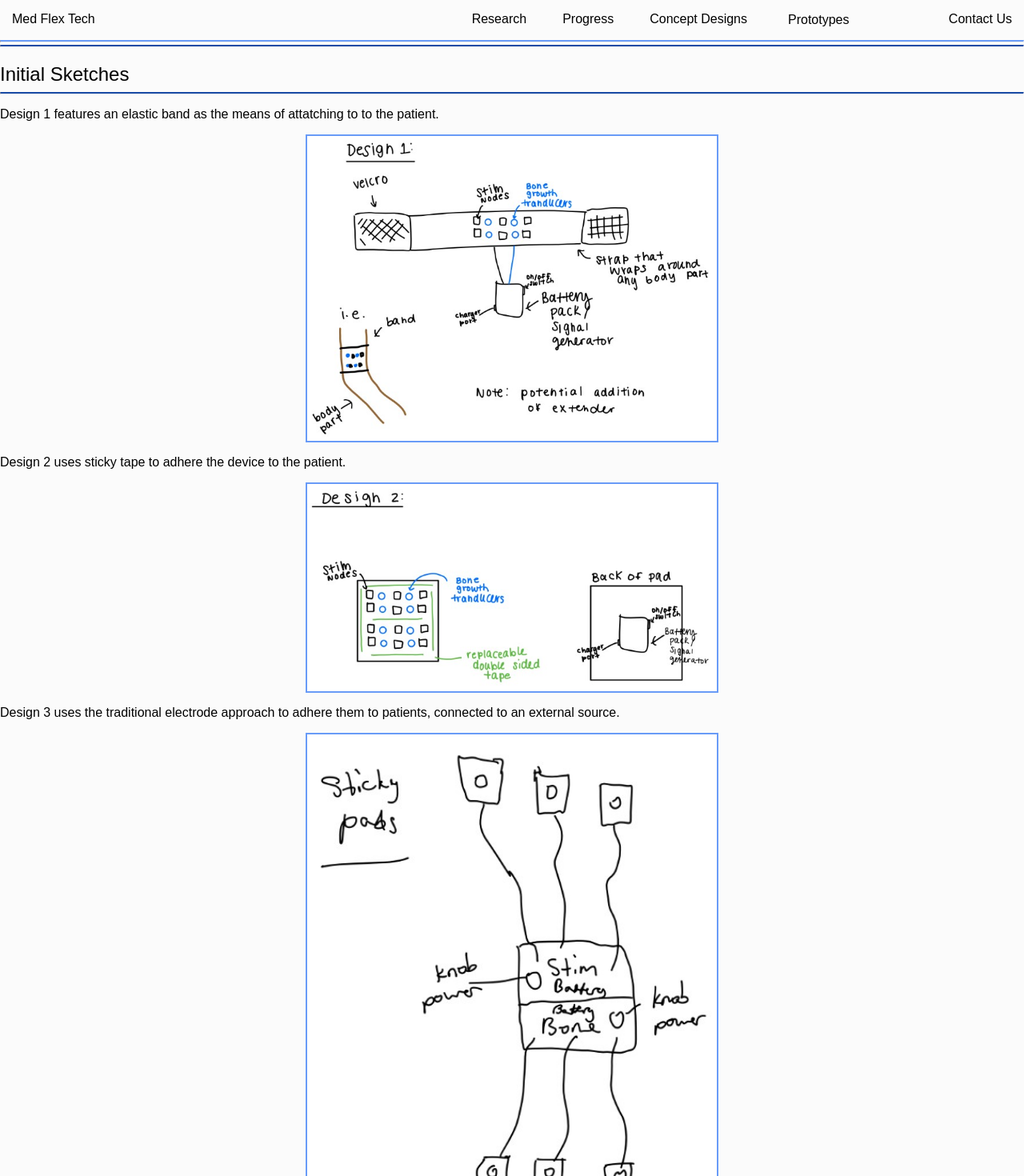
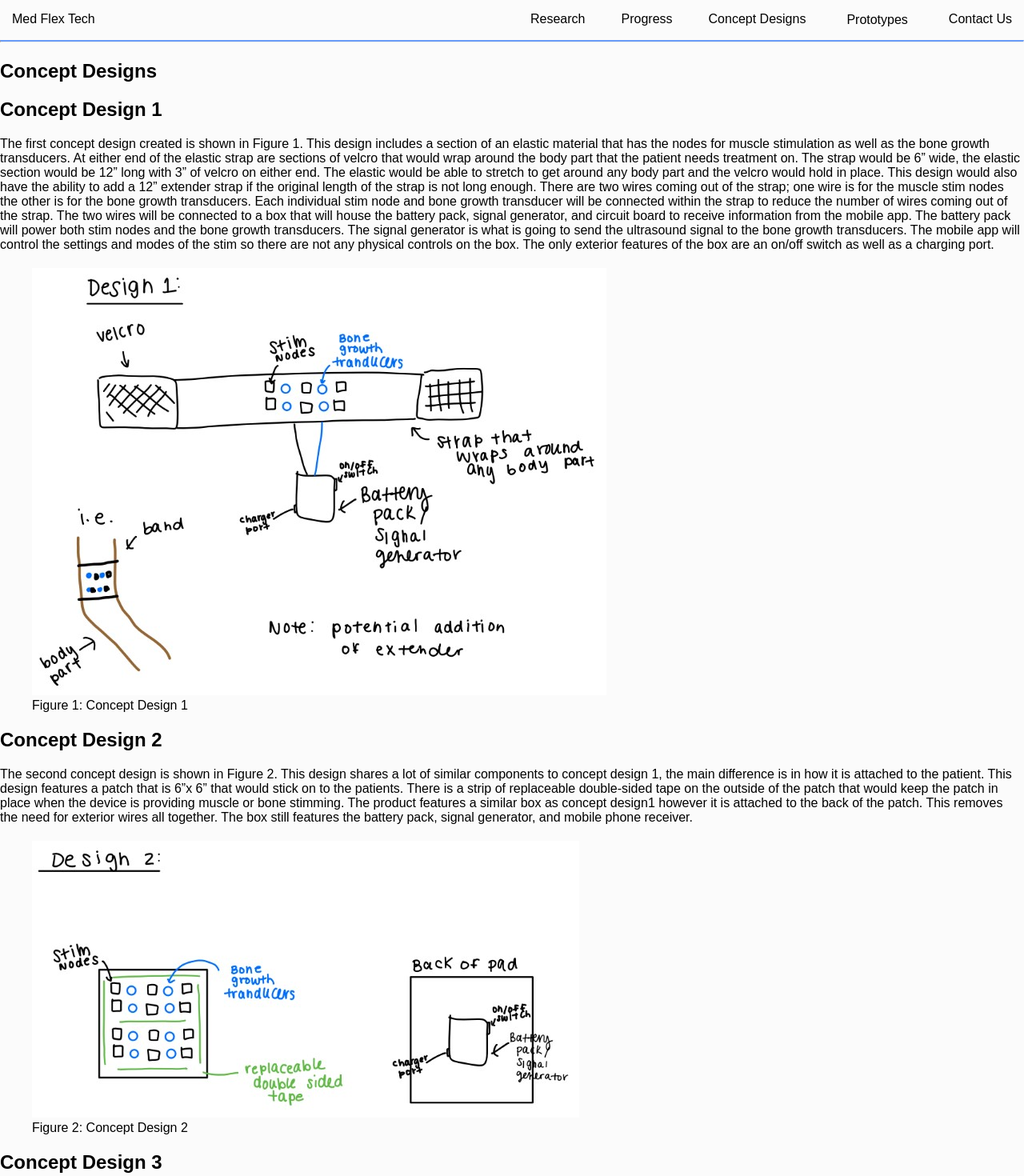
Before and after one commit to laureningy/SeniorDesignWebsite, a SvelteKit app: page /ConceptDesigns in a window 1280 px wide. Shown: the top 1470 px of the page at 80% size. Built offline with nearby package versions, Linux system fonts and the light colour scheme.

Commit message:
redid navbar and concept designs page

```diff
--- a/src/components/Menu.svelte
+++ b/src/components/Menu.svelte
@@ -1,39 +1,54 @@
-<div>
+<script>
+  // Your existing script content (if any)
+</script>
+
+<div class="menu-container">
 	<button><slot name="toggle" /></button>
-	<menu><slot /></menu>
+	<div class="dropdown-content">
+		<slot />
+	</div>
 </div>
 
 <style>
-	div {
-		transition: all 0.5s ease;
+.menu-container {
+	position: relative;
+	display: inline-block;
 }
 
 button {
 	border: none;
 	background-color: inherit;
-    align-items: center;
-    color: black;
-    text-decoration: none;
+	font-size: 16px;
 }
 
-  menu {
-    margin-block-start: 0;
-    padding: 0;
-    border: none;
-    border-radius: 10%;
-    background-color: white;
-    visibility: hidden;
-    opacity: 0;
-		right: 1%;
-    overflow: hidden;
+.dropdown-content {
+	display: none;
+	position: absolute;
+	background-color: #f9f9f9;
+	min-width: 160px;
+	box-shadow: 0px 8px 16px 0px rgba(0,0,0,0.2);
+	padding: 12px 16px;
+	z-index: 1;
 }
 
-  div:hover,
-  div:focus,
-  div:hover > menu,
-  div:focus > menu {
+.menu-container:hover .dropdown-content {
 	display: block;
-    visibility: visible;
-    opacity: 1;
 }
+
+.menu-container:hover button {
+	background-color: #f1f1f1;
+}
+
+/* Ensuring font uniformity */
+button, .dropdown-content {
+	font-family: inherit; /* Adjust this line to match your desired font, or use 'inherit' to use the parent's font */
+	font-size: 16px; /* Adjust as needed */
+}
+
+/* Adjust dropdown content box */
+.dropdown-content {
+    /* Other styles remain unchanged */
+    box-sizing: border-box; /* This ensures padding is included in the width */
+}
+
 </style>
--- a/src/components/MenuItem.svelte
+++ b/src/components/MenuItem.svelte
@@ -4,13 +4,16 @@
   li {
       position: relative;
       display: block;
-    padding: 1rem;
+      padding: 8px 12px; /* Adjusted padding, you can tweak it */
       transition-duration: 0.5s;
       inline-size: 100%;
+      box-sizing: border-box; /* Ensures padding is included in the element's total width and height */
+      margin: 0; /* Removes any default margin */
+      font-family: inherit; /* This makes sure the font is consistent with the dropdown */
+      font-size: 16px; /* Adjust as needed */
   }
 
-  li:hover,
-  li:focus {
+  li:hover, li:focus {
       background-color: #CDDEFF;
       cursor: pointer;
   }
--- a/src/routes/ConceptDesigns/+page.svelte
+++ b/src/routes/ConceptDesigns/+page.svelte
@@ -3,40 +3,175 @@
   let sketch2 = '/Sketch2.jpg';
   let sketch3 = '/Sketch3.jpg';
 
+  let criteria = [
+      {
+          name: 'Cost',
+          weight: '10%',
+          ratings: [2, 4, 5, 5],
+          weightedScores: [0.2, 0.4, 0.5, 0.5]
+      },
+      {
+          name: 'Provides Muscle Stimulation',
+          weight: '20%',
+          ratings: [5, 5, 5, 5],
+          weightedScores: [1, 1, 1, 1]
+      },
+      {
+          name: 'Provides Bone Growth Stimulation',
+          weight: '20%',
+          ratings: [5, 5, 5, 5],
+          weightedScores: [1, 1, 1, 1]
+      },
+      {
+          name: 'Comfortability',
+          weight: '10%',
+          ratings: [3, 5, 3, 3],
+          weightedScores: [0.3, 0.5, 0.3, 0.3]
+      },
+      {
+          name: 'Safety',
+          weight: '15%',
+          ratings: [5, 5, 5, 5],
+          weightedScores: [0.75, 0.75, 0.75, 0.75]
+      },
+      {
+          name: 'Ease of Use',
+          weight: '10%',
+          ratings: [0, 5, 4, 3],
+          weightedScores: [0, 0.5, 0.3, 0.3]
+      },
+      {
+          name: 'Portability',
+          weight: '10%',
+          ratings: [0, 5, 5, 5],
+          weightedScores: [0, 0.5, 0.5, 0.5]
+      },
+      {
+          name: 'Adaptability',
+          weight: '5%',
+          ratings: [4, 5, 5, 5],
+          weightedScores: [0.2, 0.35, 0.25, 0.25]
+      }
+  ];
+  let totalScores = ['3.45', '4.90', '4.70', '4.60'];
+  let ranks = ['4', '1', '2', '3'];
+  let continues = ['No', 'Yes', 'Yes', 'Yes'];
 </script>
 
-<h2>Technical Analyses</h2>
-
-<hr>
-<h2>Initial Sketches</h2>
-<hr>
-<p>Design 1 features an elastic band as the means of attatching to to the patient.</p>
-<img src={sketch1} alt="Sketch 1">
-<p>Design 2 uses sticky tape to adhere the device to the patient.</p>
-<img src={sketch2} alt="Sketch 2">
-<p>Design 3 uses the traditional electrode approach to adhere them to patients, connected to an external source.</p>
-<img src={sketch3} alt="sketch 3">
+<article>
+  <h1>Concept Designs</h1>
+  <!-- Concept Design 1 Section -->
+  <section>
+      <h2>Concept Design 1</h2>
+      <p> The first concept design created is shown in Figure 1. This design includes a section of an elastic material that has the nodes for muscle stimulation as well as the bone growth transducers. At either end of the elastic strap are sections of velcro that would wrap around the body part that the patient needs treatment on. The strap would be 6” wide, the elastic section would be 12” long with 3” of velcro on either end. The elastic would be able to stretch to get around any body part and the velcro would hold in place. This design would also have the ability to add a 12” extender strap if the original length of the strap is not long enough. There are two wires coming out of the strap; one wire is for the muscle stim nodes the other is for the bone growth transducers. Each individual stim node and bone growth transducer will be connected within the strap to reduce the number of wires coming out of the strap. The two wires will be connected to a box that will house the battery pack, signal generator, and circuit board to receive information from the mobile app. The battery pack will power both stim nodes and the bone growth transducers. The signal generator is what is going to send the ultrasound signal to the bone growth transducers. The mobile app will control the settings and modes of the stim so there are not any physical controls on the box. The only exterior features of the box are an on/off switch as well as a charging port.  </p>
+      <figure>
+          <img src={sketch1} alt="Concept Design 1" />
+          <figcaption>Figure 1: Concept Design 1</figcaption>
+      </figure>
+  </section>
+  <!-- Concept Design 2 Section -->
+  <section>
+      <h2>Concept Design 2</h2>
+      <p>The second concept design is shown in Figure 2. This design shares a lot of similar components to concept design 1, the main difference is in how it is attached to the patient. This design features a patch that is 6”x 6” that would stick on to the patients. There is a strip of replaceable double-sided tape on the outside of the patch that would keep the patch in place when the device is providing muscle or bone stimming. The product features a similar box as concept design1 however it is attached to the back of the patch. This removes the need for exterior wires all together. The box still features the battery pack, signal generator, and mobile phone receiver.  </p>
+      <figure>
+          <img src={sketch2} alt="Concept Design 2" />
+          <figcaption>Figure 2: Concept Design 2</figcaption>
+      </figure>
+  </section>
+  <!-- Concept Design 3 Section -->
+  <section>
+      <h2>Concept Design 3</h2>
+      <p>The third concept design, shown in Figure 3, is slightly different that the first two. One of the biggest differences is that the nodes and transducers are separated, and each have their own wire. The box that the nodes and transducers are connected to is the same as the first two designs where it has the battery, signal generator, and mobile phone receiver. The muscle stims and bone growth transducers will be connected to the box using individual wires. The muscled stim nodes and bone growth transducers will be attached to the patient using a sticky pad that way they could be placed in optimized locations for maximum effectiveness. </p>
+      <figure>
+          <img src={sketch3} alt="Concept Design 3" />
+          <figcaption>Figure 3: Concept Design 3</figcaption>
+      </figure>
+  </section>
+  <!-- Design Selection Section -->
+  <section>
+      <h2>Design Selection</h2>
+      <p>To compare our three concept designs it was necessary to evaluate how each of our designs met our selection criteria. Our selection process would also see how these products compare to other products that are on the market. Our results for concept selection are shown in Table 1. After completing the concept selection matrix, we decided to continue with concept 1. We found that all three designs will provide a similar level of BGS and EMS, but concept 1 would be the most comfortable and easy to use out of the three designs. The soft elastic material would not bother the patients if it had to be used for a long period of time. The sticky tape of the other two designs would be uncomfortable to remove when done and would also require more maintenance to replace the tape. This initial decision is based on limited testing, in phase II we will continue to do more extensive testing and modeling on all three concept designs to make the most effective product. </p>
+      <table>
+          <thead>
+              <tr>
+                  <th>Selection Criteria</th>
+                  <th>Weight</th>
+                  <th colspan="2">A<br>Reference</th>
+                  <th colspan="2">B<br>Design 1</th>
+                  <th colspan="2">C<br>Design 2</th>
+                  <th colspan="2">D<br>Design 3</th>
+              </tr>
+          </thead>
+          <tbody>
+              {#each criteria as crit}
+              <tr>
+                  <td>{crit.name}</td>
+                  <td>{crit.weight}</td>
+                  <td>{crit.ratings[0]}</td>
+                  <td>{crit.weightedScores[0]}</td>
+                  <td>{crit.ratings[1]}</td>
+                  <td>{crit.weightedScores[1]}</td>
+                  <td>{crit.ratings[2]}</td>
+                  <td>{crit.weightedScores[2]}</td>
+                  <td>{crit.ratings[3]}</td>
+                  <td>{crit.weightedScores[3]}</td>
+              </tr>
+              {/each}
+              <tr>
+                  <td colspan="2">Total Score</td>
+                  <td colspan="2">{totalScores[0]}</td>
+                  <td colspan="2">{totalScores[1]}</td>
+                  <td colspan="2">{totalScores[2]}</td>
+                  <td colspan="2">{totalScores[3]}</td>
+              </tr>
+              <tr>
+                  <td colspan="2">Rank</td>
+                  <td colspan="2">{ranks[0]}</td>
+                  <td colspan="2">{ranks[1]}</td>
+                  <td colspan="2">{ranks[2]}</td>
+                  <td colspan="2">{ranks[3]}</td>
+              </tr>
+              <tr>
+                  <td colspan="2">Continue?</td>
+                  <td colspan="2">{continues[0]}</td>
+                  <td colspan="2">{continues[1]}</td>
+                  <td colspan="2">{continues[2]}</td>
+                  <td colspan="2">{continues[3]}</td>
+              </tr>
+          </tbody>
+      </table>
+  </section>
+</article>
 
 <style>
-    h2{
-        font-family: 'Oswald Variable', sans-serif;
-        font-weight: 500;
+  article {
+      /* Styles for the article */
   }
-    h2{
-        font-weight: 500;
-        margin-bottom: 0;
+  section {
+      /* Styles for each section */
   }
-    hr{
-        border-top: 2px solid #194AA4;
-        border-radius: 1px;
-        padding: 0%;
+  h1 {
+      margin-top: 75px; /* Adjust the value as needed */
   }
-    img{
-        border: 2px solid #699BF7;
-        display: block;
-        margin-left: auto;
-        margin-right: auto;
-        width: 40%;
-        max-width:600px;
+  h2, figure, p {
+      margin-bottom: 20px; /* Space below each section element */
+  }
+  img {
+      max-width: 100%; /* Responsive images */
+      height: auto;
+  }
+  table {
+      width: 100%;
+      border-collapse: collapse;
+      margin-top: 20px; /* Space above the table */
+  }
+  th, td {
+      border: 1px solid black;
+      padding: 8px;
+      text-align: center;
+  }
+  thead th {
+      background-color: #000;
+      color: #fff;
   }
 </style>
```
Also changed, not shown: static/Sketch3.jpg. Lines whose indentation alone changed are shown as unchanged.
